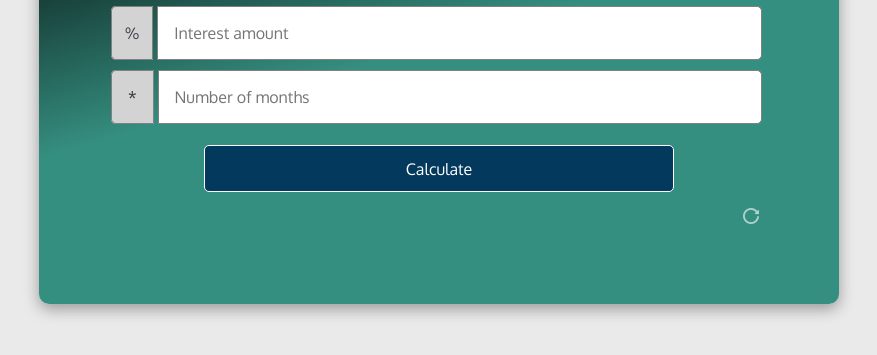
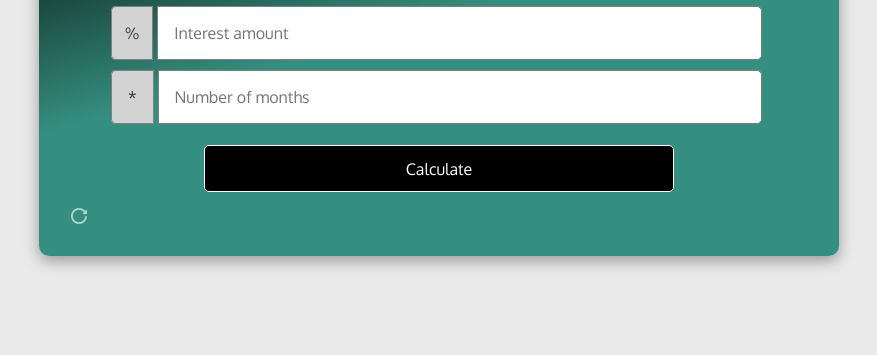
Before and after one commit to philjacks/loan-calculator, a plain HTML site: page index.html in a window 1280 px wide. Shown: the part 279-634 px from the top of the page, without its empty margins (201-1078 px from the left). Drawn offline with Linux system fonts and the light colour scheme.

Commit message:
minor edits

```diff
--- a/css/styles.scss
+++ b/css/styles.scss
@@ -79,7 +79,7 @@ body {
         align-self: center;
         padding: 0.8rem;
         margin-top: 1rem;
-        background-color: $secondary-color;
+        background-color: black;
         border: 1px solid white;
         border-radius: 5px;
         color: white;
@@ -88,7 +88,8 @@ body {
 
         &:hover {
           cursor: pointer;
-          background-color: #2a6f97;
+          opacity: 0.8;
+          transform: scale(1.1);
           transition: 0.5s ease-in-out;
         }
       }
@@ -139,7 +140,9 @@ body {
       }
     }
     #refresh {
-      align-self: flex-end;
+      position: absolute;
+      bottom: 1rem;
+      left: 1rem;
       margin: 1rem;
       opacity: 0.6;
 
```
Also changed, not shown: css/styles.css, img/favicon.ico, 1 other file.
